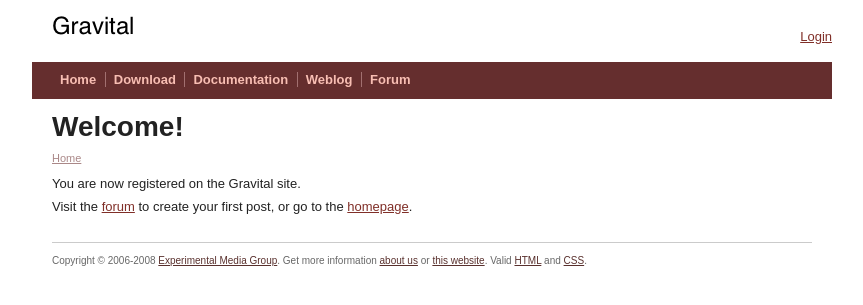
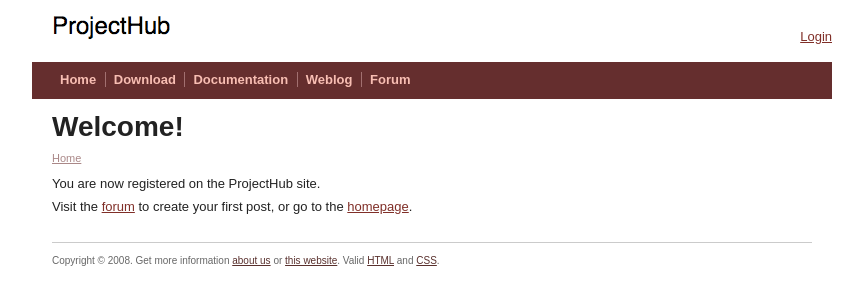
Before and after one commit to fdb/projecthub, a Django app: template templates/accounts/welcome.html in a window 1280 px wide. Shown: the top 305 px of the page, without its empty margins (208-1071 px from the left). Run offline with Django 3.2, Linux system fonts and the light colour scheme; the template is opened without the code that fills it, so the values that code supplies are empty.

Commit message:
ProjectHub is now a generic project website.
All references to the project name, description, or URL are in the
configuration.

```diff
--- a/apps/accounts/forms.py
+++ b/apps/accounts/forms.py
@@ -1,8 +1,9 @@
 import re
+
 from django import forms
 from django.contrib.auth.models import User
 from django.utils.safestring import SafeString
-import settings
+from django.conf import settings
 
 domain_expression = re.compile('^.*@(.*)$')
 
@@ -35,7 +36,7 @@ class UserCreateForm(forms.Form):
         if self.cleaned_data.get('email'):
             try:
                 User.objects.get(email__exact=self.cleaned_data['email'])
-                raise forms.ValidationError(u'Email "%s" already exists. Go to http://www.gravital.net/accounts/forgot/ to reset your password.' % self.cleaned_data['email'])
+                raise forms.ValidationError(u'Email "%s" already exists. Go to %saccounts/forgot/ to reset your password.' % (self.cleaned_data['email'], settings.SITE_URL))
             except User.DoesNotExist:
                 pass
             match = re.match(domain_expression, self.cleaned_data['email'])
--- a/artwork/gravital-logo.py
+++ /dev/null
@@ -1,3 +0,0 @@
-background(None)
-text("Gravital", 0, 24)
-size(*textmetrics("Gravital"))
--- a/settings.py
+++ b/settings.py
@@ -6,7 +6,6 @@ TEMPLATE_DEBUG = DEBUG
 
 ADMINS = (('Frederik De Bleser', 'frederik@pandora.be'),)
 MANAGERS = ADMINS
-DEFAULT_FROM_EMAIL = 'webmaster@gravital.net'
 
 TIME_ZONE = 'Europe/Brussels'
 LANGUAGE_CODE = 'en'
@@ -50,6 +49,7 @@ TEMPLATE_CONTEXT_PROCESSORS = (
     'django.core.context_processors.i18n',
     'django.core.context_processors.media',
     'util.context.primary_links_to_context',
+    'util.context.site_info_to_context',
 )
 
 ROOT_URLCONF = 'projecthub.urls'
--- a/templates/accounts/welcome.html
+++ b/templates/accounts/welcome.html
@@ -2,6 +2,6 @@
 {% block title %}Welcome!{% endblock %}
 {% block pagetitle %}Welcome!{% endblock %}
 {% block content %}
-<p>You are now registered on the Gravital site.</p>
+<p>You are now registered on the {{ SITE_NAME }} site.</p>
 <p>Visit the <a href="/forum/">forum</a> to create your first post, or go to the <a href="/">homepage</a>.</p>
 {% endblock %}
--- a/templates/admin/base_site.html
+++ b/templates/admin/base_site.html
@@ -1,9 +1,9 @@
 {% extends "admin/base.html" %}
 {% load i18n %}
-{% block title %}{{ title }} | {% trans 'Gravital site admin' %}{% endblock %}
+{% block title %}{{ title }} | {{ SITE_NAME }} site admin{% endblock %}
 
 {% block branding %}
-<h1 id="site-name">{% trans 'Gravital administration' %}</h1>
+<h1 id="site-name">{{ SITE_NAME }} administration</h1>
 {% endblock %}
 
 {% block nav-global %}{% endblock %}
--- a/templates/base.html
+++ b/templates/base.html
@@ -1,19 +1,18 @@
 <!DOCTYPE HTML PUBLIC "-//W3C//DTD HTML 4.01//EN" "http://www.w3.org/TR/html4/strict.dtd">
 <html lang="en">
 <head>
-	<title>Gravital | {% block title %}Making design creative again{% endblock %}</title>
+	<title>{{ SITE_NAME }} | {% block title %}{{ SITE_TAGLINE }}{% endblock %}</title>
 	<meta http-equiv="Content-Type" content="text/html; charset=utf-8">
 	<meta http-equiv="imagetoolbar" content="no">
 	<meta name="MSSmartTagsPreventParsing" content="true">
 	<link rel="stylesheet" href="{{ MEDIA_URL }}/css/base.css" type="text/css">
-	<meta name="keywords" content="Graphic Design, Natural Language, NodeBox, Python, Mac, framework, open-source" />
-	<meta name="description" content="Gravital is an open-source application for graphic designers that works with nodes instead of point-and-click." />
+	<meta name="description" content="{{ SITE_DESCRIPTION }}" />
 	{% block extrahead %}{% endblock %}
 </head>
 <body id="{% block sectionid %}page{% endblock %}">
 <div id="wrap">
 <div id="header">
-<div id="logo"><a href="/"><img src="{{ MEDIA_URL }}/img/gravital-logo.png" alt="Gravital logo"></a></div>
+<div id="logo"><a href="/"><img src="{{ MEDIA_URL }}/img/logo.png" alt="{{ SITE_NAME }} logo"></a></div>
 <div id="user">
 	{% if user.is_anonymous %}
 	<a href="/accounts/login/">Login</a>
@@ -39,7 +38,7 @@
 	{% endblock %}
 </div> <!-- END #columnwrap -->
 </div> <!-- END #main -->
-<p id="footer">Copyright &copy; 2006-2008 <a href="/">Experimental Media Group</a>. Get more information <a href="/about/">about us</a> or <a href="/about/colophon/">this website</a>. Valid <a href="http://validator.w3.org/check?uri=referer">HTML</a> and <a href="http://jigsaw.w3.org/css-validator/">
+<p id="footer">Copyright &copy; 2008. Get more information <a href="/about/">about us</a> or <a href="/about/colophon/">this website</a>. Valid <a href="http://validator.w3.org/check?uri=referer">HTML</a> and <a href="http://jigsaw.w3.org/css-validator/">
 CSS</a>.</p>
 </div> <!-- END #wrap -->
 </body>
--- a/util/context.py
+++ b/util/context.py
@@ -1,5 +1,12 @@
 from django.conf import settings
 
 def primary_links_to_context(request):
-    """Load navigation in the template"""
+    """Load navigation in the template context."""
     return {'PRIMARY_LINKS':settings.PRIMARY_LINKS}
+
+def site_info_to_context(request):
+    """Load information about the site in the template context."""
+    return {
+        'SITE_NAME': settings.SITE_NAME,
+        'SITE_URL': settings.SITE_URL,
+        'SITE_DESCRIPTION': settings.SITE_DESCRIPTION}
```
Also changed, not shown: apps/weblog/feeds.py (+8 -5 lines), artwork/logo.py (added, +7 -0 lines), settings_local_example.py (+10 -0 lines), templates/500.html (+1 -8 lines), media/img/gravital-logo.png (deleted), media/img/logo.png (added), 2 other files.
